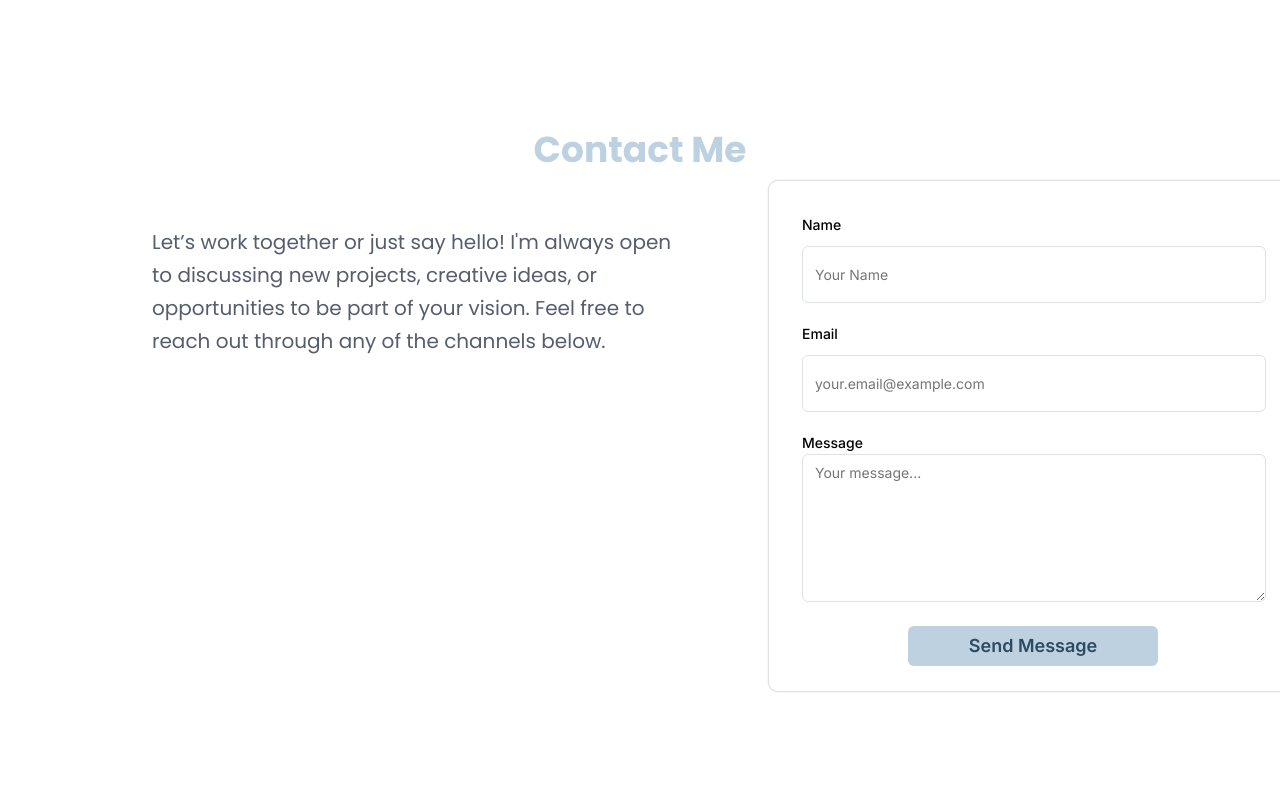
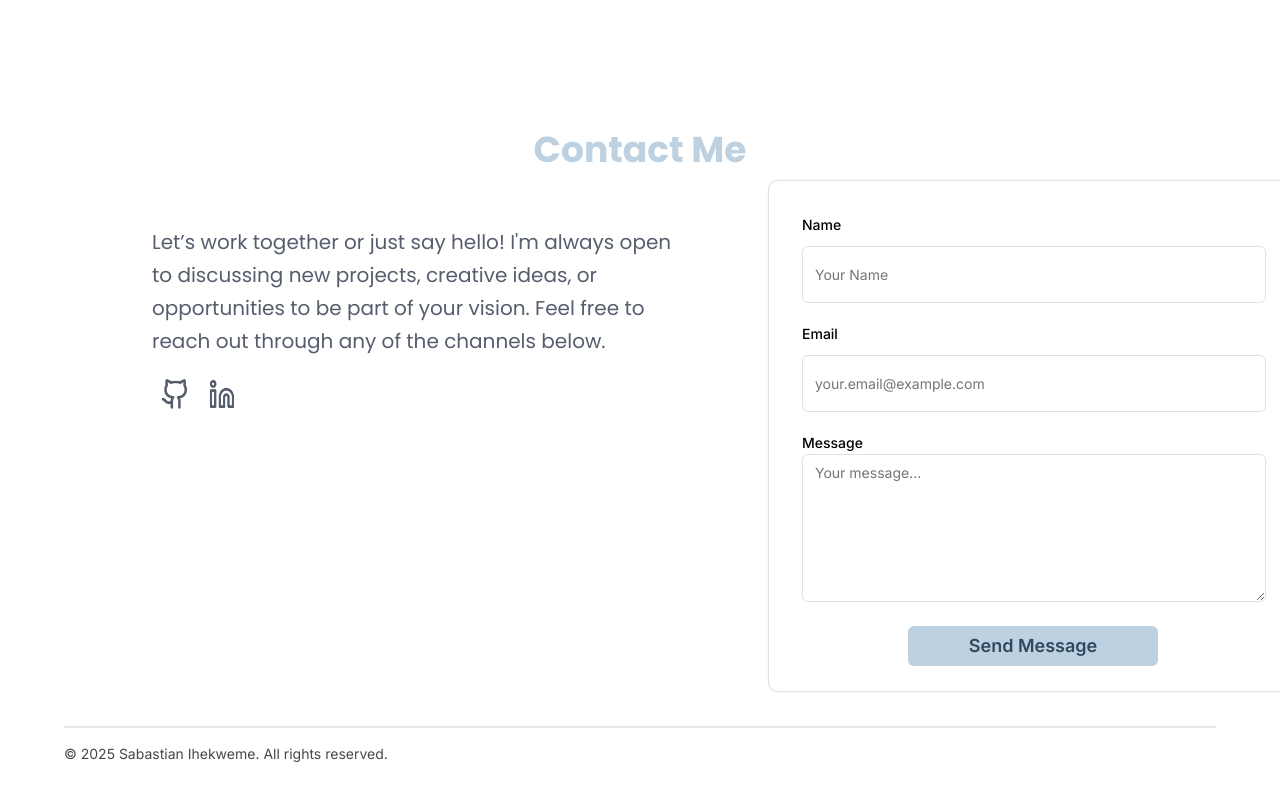
Before and after one commit to Sabastian-Ihekweme/Sabastian-Ihekweme-Portfolio, a React (Vite) app: page / in a window 1280 px wide. Shown: the part 4770-5570 px from the top of the page. Built offline with nearby package versions, Linux system fonts and the light colour scheme.

Commit message:
contact me and footer

```diff
--- a/src/ContactMe.jsx
+++ b/src/ContactMe.jsx
@@ -1,6 +1,8 @@
 import React, { useEffect, useRef } from 'react';
 import './Styles/ContactMe.css';
 import { useForm, ValidationError } from '@formspree/react';
+import github from './assets/icons/github.png';
+import linkdin from './assets/icons/linkdin.png';
 
 
 function ContactMe() {
@@ -12,6 +14,7 @@ function ContactMe() {
     useEffect(() => {
         if (state.succeeded) {
             alert('Message sent successfully!');
+
         }
     }, [state.succeeded]);
 
@@ -80,9 +83,36 @@ function ContactMe() {
                  creative ideas, or opportunities to be part of
                  your vision. Feel free to reach out through any
                  of the channels below.
+
+                <div className="channels">
+                    <a
+                    target="null"
+                    href="https://github.com/Sabastian-Ihekweme">
+                    <img className="channel-icon" src={github} />
+                    </a>
+
+                    <a
+                    target="null"
+                    href="https://www.linkedin.com/in/sabastian-fabian-ihekweme-5abb06302/">
+                    <img className="channel-icon" src={linkdin} />
+                    </a>
+                </div>
+
             </div>
+
+
             </div>
+
+
+
         </div>
+            <footer>
+                <hr />
+
+                <p>© 2025 Sabastian Ihekweme. All rights reserved.</p>
+
+            </footer>
+
         </>
     )
 }
--- a/src/Styles/ContactMe.css
+++ b/src/Styles/ContactMe.css
@@ -115,6 +115,21 @@ form button:active {
   font-weight: 400;
   color: #565D6DFF;
   text-align: center;
+  display: flex;
+  flex-direction: column;
+}
+
+.channels {
+    margin: auto;
+}
+
+.channel-icon {
+  margin-top: 10px;
+  margin-left: 5px;
+  margin-right: 5px;
+  width: 40px;
+  height: 40px;
+  fill: #171A1FFF;
 }
 
 @media(min-width: 1024px) {
@@ -131,6 +146,7 @@ form button:active {
         font-size: 20px;
         width: 526px;
         line-height: 33px;
+        height: 200px;
     }
 
     form {
@@ -188,7 +204,63 @@ form button:active {
         border-style: solid;
     }
 
-    form button {
+    .channels {
+        height: 50px;
+        width: 100%;
+    }
 
+    .channel-icon {
+        width: 36px;
+        height: 36px;
+    }
+
+}
+
+footer {
+  text-align: center;
+  position: relative;
+  top: 93vh;
+  margin-top: 15px;
+  font-family: Inter; /* Body */
+  font-size: 14px;
+  line-height: 20px;
+  font-weight: 400;
+  color: #171A1FCC; /* neutral-900 */
+}
+
+footer hr {
+  width: 368px;
+  height: 0px;
+  border-width: 1px;
+  border-color: #E5E7EBFF;
+  border-style: solid;
+  transform: rotate(0deg);
+  margin: auto;
+}
+
+footer p {
+    margin-top: 5px;
+}
+
+
+@media (min-width: 1024px) {
+    footer {
+        margin: auto;
+        width: 1152px;
+        top: 87vh;
+        text-align: left;
+    }
+
+    footer hr {
+        width: 1152px;
+        height: 0px;
+        border-width: 1px;
+        border-color: #E5E7EBFF;
+        border-style: solid;
+        transform: rotate(0deg);
+    }
+
+    footer p {
+        margin-top: 16px;
     }
 }
```
